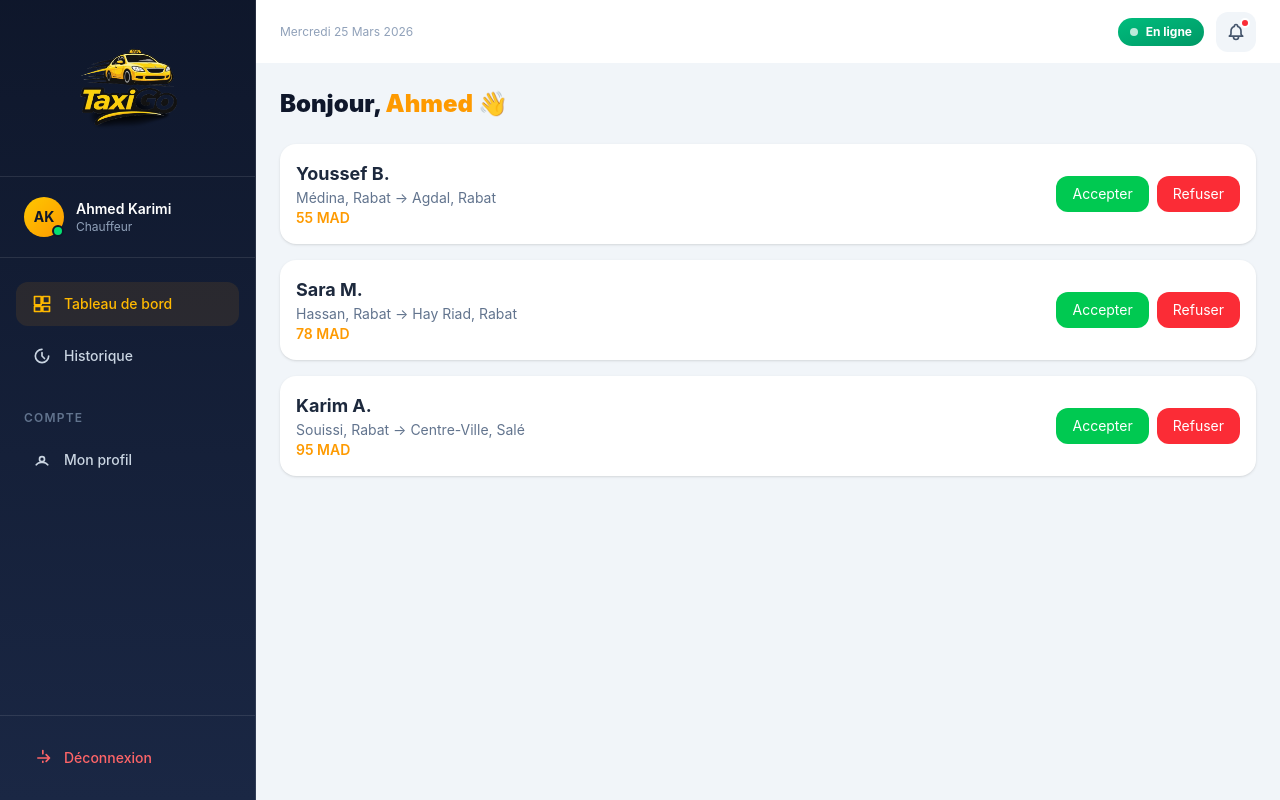
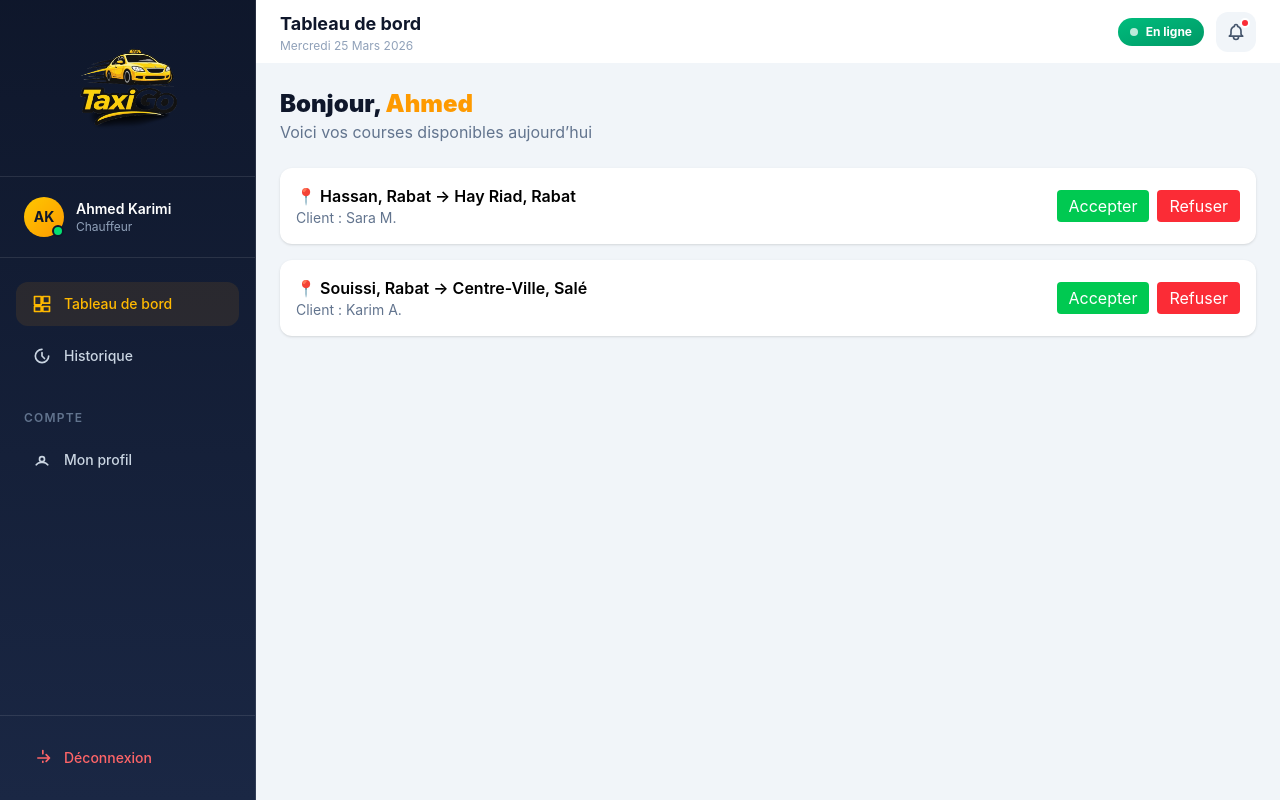
Before and after one commit to Lahmar22/TaxiGo-fileRouge, a React app in the folder frontend/: page /chauffeur/dashboard in a window 1280 px wide. Built offline with nearby package versions, Linux system fonts and the light colour scheme; the HTML template or start-up script is replaced by a standard one.

Commit message:
feat : update the dashboard chauffeur

```diff
--- a/frontend/src/pages/chauffeur/Dashboard.jsx
+++ b/frontend/src/pages/chauffeur/Dashboard.jsx
@@ -1,24 +1,17 @@
-import { useState } from "react";
+import { useState, useEffect } from "react";
 import Header from "../chauffeur/components/Header";
 import Sidebar from "../chauffeur/components/Sidebar";
+import { FaSpinner } from "react-icons/fa";
 
-// ── Mock reservations with status ─────────────────────────
 const MOCK_RESERVATIONS = [
-    {
-        id: 1,
-        client: "Youssef B.",
-        pickup: "Médina, Rabat",
-        dest: "Agdal, Rabat",
-        fare: "55 MAD",
-        status: "pending",
-    },
+
     {
         id: 2,
         client: "Sara M.",
         pickup: "Hassan, Rabat",
         dest: "Hay Riad, Rabat",
         fare: "78 MAD",
-        status: "pending",
+        status: "accepted",
     },
     {
         id: 3,
@@ -26,7 +19,7 @@ const MOCK_RESERVATIONS = [
         pickup: "Souissi, Rabat",
         dest: "Centre-Ville, Salé",
         fare: "95 MAD",
-        status: "pending",
+        status: "refused",
     },
 ];
 
@@ -34,98 +27,64 @@ export default function Dashboard() {
     const [openSidebar, setOpenSidebar] = useState(false);
     const [reservations, setReservations] = useState(MOCK_RESERVATIONS);
 
-    // ── Handle accept/refuse ─────────────────────────
-    const updateStatus = (id, newStatus) => {
-        setReservations((prev) =>
-            prev.map((res) =>
-                res.id === id ? { ...res, status: newStatus } : res
-            )
-        );
-    };
 
     return (
         <div className="flex min-h-screen bg-slate-100">
             <Sidebar open={openSidebar} setOpen={setOpenSidebar} />
 
             <div className="flex flex-col flex-1">
-                <Header setOpenSidebar={setOpenSidebar} />
+                <Header page="Tableau de bord" setOpenSidebar={setOpenSidebar} />
 
                 <main className="flex-1 p-4 lg:p-6">
-                    {/* Greeting */}
                     <div className="mb-6">
                         <h2 className="text-2xl font-black text-slate-900">
-                            Bonjour, <span className="text-amber-500">Ahmed</span> 👋
+                            Bonjour, <span className="text-amber-500">Ahmed</span>
                         </h2>
+                        <p className="text-slate-500">
+                            Voici vos courses disponibles aujourd’hui
+                        </p>
                     </div>
 
-                    {/* Reservations List */}
-                    <div className="grid gap-4">
-                        {reservations.length > 0 ? (
 
-                            reservations.map((res) => (
+
+                    {/* 🔄 Driver en attente */}
+                    {reservations.length === 0 ? (
+                        <div className="flex flex-col items-center justify-center h-[60vh] gap-4">
+                            <FaSpinner className="animate-spin text-4xl text-blue-500" />
+                            <p className="text-slate-600">
+                                En attente de nouvelles réservations...
+                            </p>
+                        </div>
+                    ) : (
+                        /* 📦 Réservations disponibles */
+                        <div className="grid gap-4">
+                            {reservations.map((res) => (
                                 <div
                                     key={res.id}
-                                    className="bg-white p-4 rounded-2xl shadow flex flex-col md:flex-row md:items-center md:justify-between"
+                                    className="bg-white p-4 rounded-xl shadow flex justify-between items-center"
                                 >
-                                    {/* Info */}
                                     <div>
-                                        <h3 className="font-bold text-lg text-slate-800">
-                                            {res.client}
-                                        </h3>
+                                        <p className="font-semibold">
+                                            📍 {res.pickup} → {res.dest}
+                                        </p>
                                         <p className="text-sm text-slate-500">
-                                            {res.pickup} → {res.dest}
-                                        </p>
-                                        <p className="text-sm font-semibold text-amber-500">
-                                            {res.fare}
+                                            Client : {res.client}
                                         </p>
                                     </div>
 
-                                    {/* Actions */}
-                                    <div className="mt-3 md:mt-0 flex gap-2 items-center">
-                                        {res.status === "pending" && (
-                                            <>
-                                                <button
-                                                    onClick={() =>
-                                                        updateStatus(res.id, "accepted")
-                                                    }
-                                                    className="px-4 py-2 bg-green-500 text-white rounded-xl text-sm hover:bg-green-600"
-                                                >
-                                                    Accepter
-                                                </button>
-
-                                                <button
-                                                    onClick={() =>
-                                                        updateStatus(res.id, "refused")
-                                                    }
-                                                    className="px-4 py-2 bg-red-500 text-white rounded-xl text-sm hover:bg-red-600"
-                                                >
-                                                    Refuser
-                                                </button>
-                                            </>
-                                        )}
-
-                                        {res.status === "accepted" && (
-                                            <span className="px-3 py-1 bg-green-100 text-green-600 rounded-full text-sm font-semibold">
-                                                Acceptée
-                                            </span>
-                                        )}
-
-                                        {res.status === "refused" && (
-                                            <span className="px-3 py-1 bg-red-100 text-red-600 rounded-full text-sm font-semibold">
-                                                Refusée
-                                            </span>
-                                        )}
+                                    <div className="flex gap-2">
+                                        <button className="bg-green-500 text-white px-3 py-1 rounded">
+                                            Accepter
+                                        </button>
+                                        <button className="bg-red-500 text-white px-3 py-1 rounded">
+                                            Refuser
+                                        </button>
                                     </div>
                                 </div>
-                            ))
+                            ))}
+                        </div>
+                    )}
 
-                        ) : (
-
-                            <div className="flex items-center justify-center h-64">
-                                <p className="text-slate-500">Aucune réservation</p>
-                            </div>
-                        )}
-                    </div>
                 </main>
             </div>
         </div>
```
